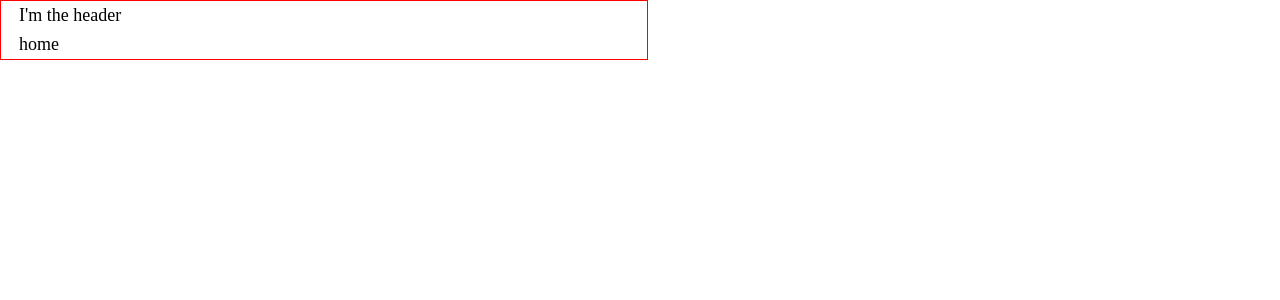
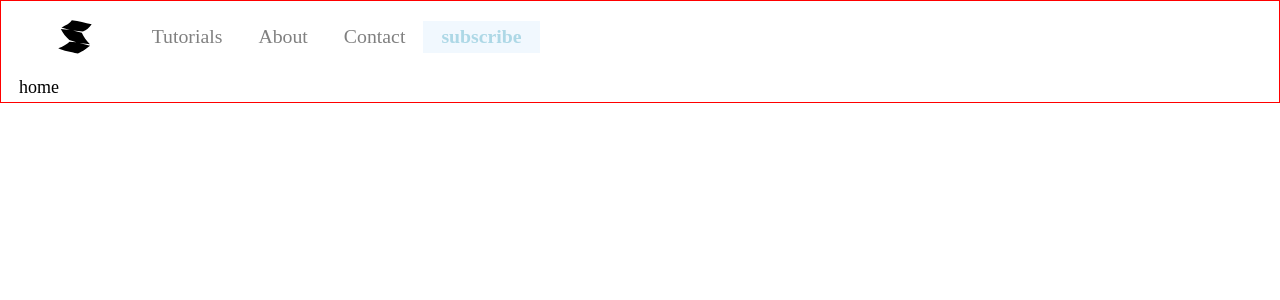
Before and after one commit to BernardoAguayoOrtega/origami, a Next.js app: page / in a window 1280 px wide. Shown: the top 300 px of the page. Built offline with nearby package versions, Linux system fonts and the light colour scheme.

Commit message:
[finish] finish header component

```diff
--- a/components/Header/header.module.css
+++ b/components/Header/header.module.css
@@ -1,6 +1,31 @@
-.container {
-  max-width: 36rem;
+.header {
+  align-self: center;
+  display: flex;
+  justify-content: space-around;
+  padding:  1rem;
+  max-width: 45%;
+}
+
+.icon{
+  font-size: 2rem;
+}
+
+.linksContainer {
+  align-self: center;
+  display: flex;
+  font-size: 1.1rem;
+  justify-content: center;
+}
+
+.link{
+  color: gray;
+  text-transform: capitalize;
+  margin: 0 1rem;
+}
+
+.subscribe {
+  background-color: rgba(228, 241, 254, .5);
+  color: lightblue;
+  font-weight: bold;
   padding: 0 1rem;
-  margin: 3rem auto 6 rem;
-  border: 1px solid red;
 }
--- a/components/Header/index.tsx
+++ b/components/Header/index.tsx
@@ -1,11 +1,27 @@
+import Link from 'next/link';
 import { ReactElement } from 'react';
 import styles from './header.module.css';
+import { GiFoldedPaper } from 'react-icons/gi';
 
 const Header = (): ReactElement => {
 	return (
-		<>
-			<div className={styles.header}>I'm the header</div>
-		</>
+		<div className={styles.header}>
+			<GiFoldedPaper className={styles.icon} />
+			<div className={styles.linksContainer}>
+				<Link href='/'>
+					<a className={styles.link}>tutorials</a>
+				</Link>
+				<Link href='/'>
+					<a className={styles.link}>about</a>
+				</Link>
+				<Link href='/'>
+					<a className={styles.link}>contact</a>
+				</Link>
+				<Link href='/'>
+					<a className={styles.subscribe}>subscribe</a>
+				</Link>
+			</div>
+		</div>
 	);
 };
 
--- a/components/PageContainer/container.module.css
+++ b/components/PageContainer/container.module.css
@@ -1,5 +1,4 @@
 .home {
-  max-width: 36rem;
   padding: 0 1rem;
   margin: 3rem auto 6 rem;
   border: 1px solid red;
--- a/package.json
+++ b/package.json
@@ -31,6 +31,7 @@
     "next": "^10.0.5",
     "react": "^17.0.1",
     "react-dom": "^17.0.1",
+    "react-icons": "^4.1.0",
     "styled-jsx": "^3.3.2"
   },
   "devDependencies": {
```
Also changed, not shown: 1 other file (tests, documents, lock files or other folders).
